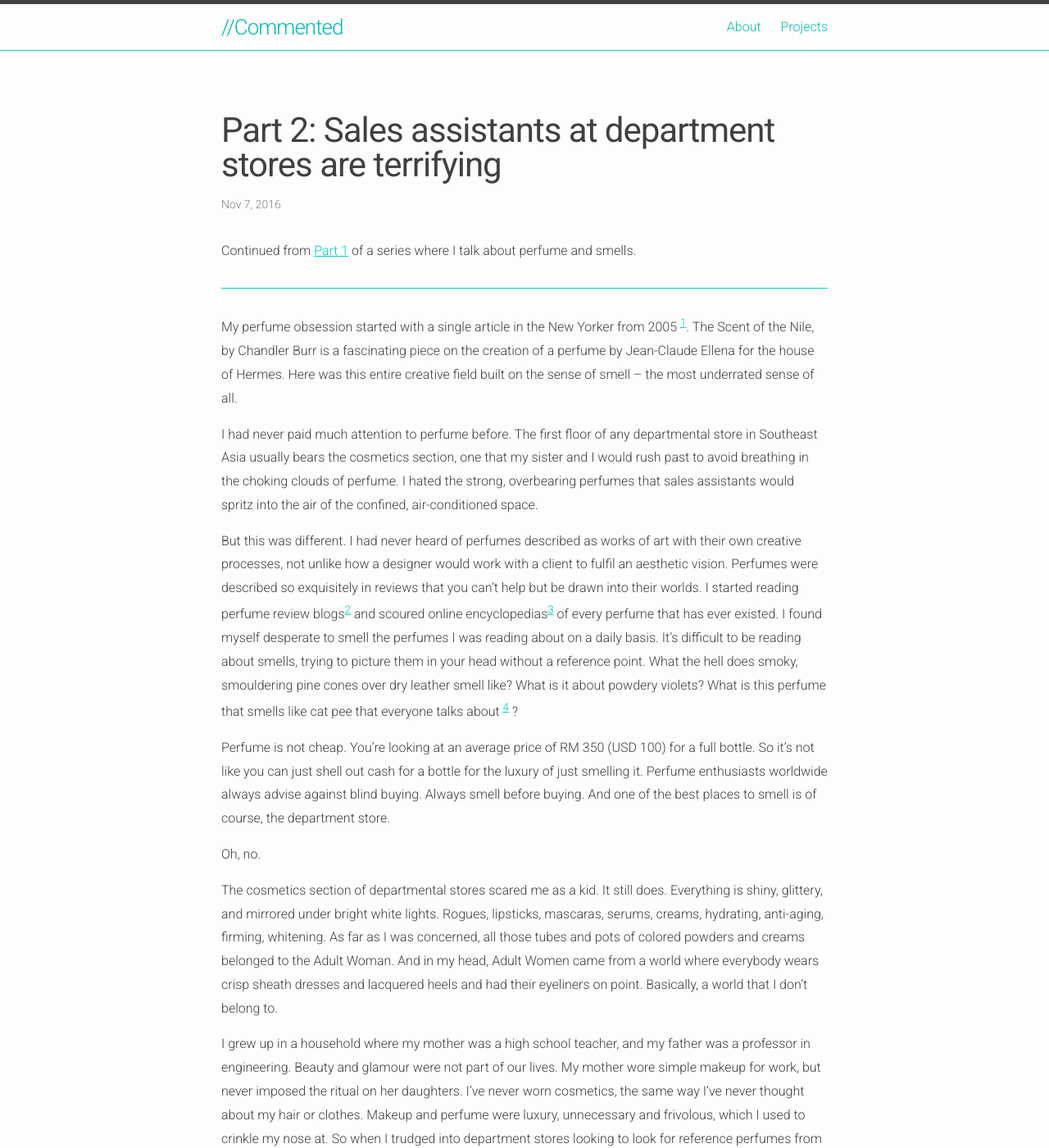
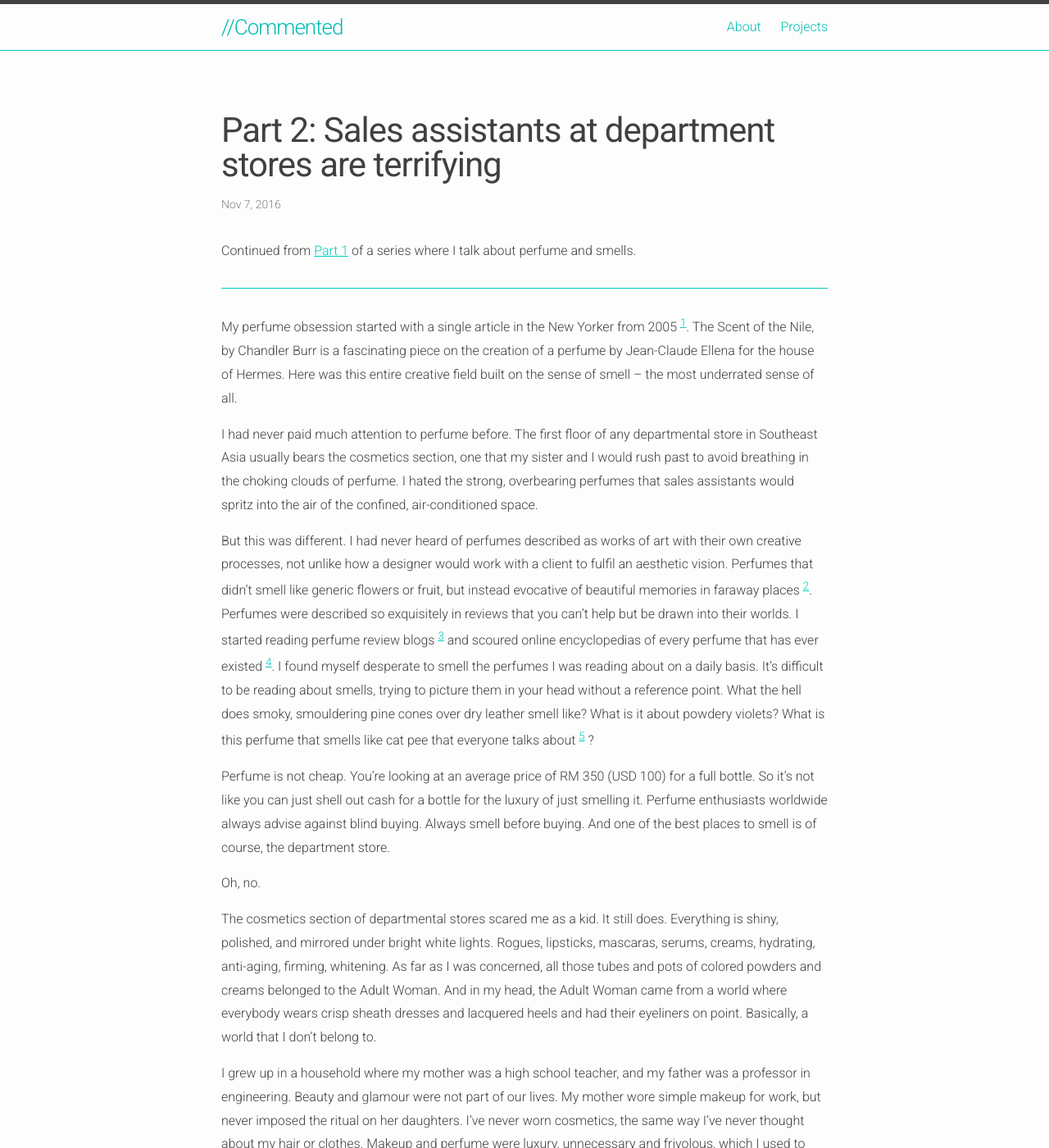
Before and after one commit to piratefsh/piratefsh.github.io, a Jekyll site: the page built from _posts/2016-11-07-department-stores-are-terrifying.markdown, in a window 1280 px wide and 1400 px high. Shown: the whole window at 82% size. Built offline with Jekyll 4.4.1, drawn with Linux system fonts in a browser that asks for light colours; some of the changed text lies outside the part shown.

Commit message:
Update post

```diff
--- a/_posts/2016-11-07-department-stores-are-terrifying.markdown
+++ b/_posts/2016-11-07-department-stores-are-terrifying.markdown
@@ -11,13 +11,13 @@ My perfume obsession started with a single article in the New Yorker from 2005 [
 
 I had never paid much attention to perfume before. The first floor of any departmental store in Southeast Asia usually bears the cosmetics section, one that my sister and I would rush past to avoid breathing in the choking clouds of perfume. I hated the strong, overbearing perfumes that sales assistants would spritz into the air of the confined, air-conditioned space.
 
-But this was different. I had never heard of perfumes described as works of art with their own creative processes, not unlike how a designer would work with a client to fulfil an aesthetic vision. Perfumes were described so exquisitely in reviews that you can’t help but be drawn into their worlds. I started reading perfume review blogs[^2] and scoured online encyclopedias[^3] of every perfume that has ever existed. I found myself desperate to smell the perfumes I was reading about on a daily basis. It’s difficult to be reading about smells, trying to picture them in your head without a reference point. What the hell does smoky, smouldering pine cones over dry leather smell like? What is it about powdery violets? What is this perfume that smells like cat pee that everyone talks about [^6] ?
+But this was different. I had never heard of perfumes described as works of art with their own creative processes, not unlike how a designer would work with a client to fulfil an aesthetic vision. Perfumes that didn't smell like generic flowers or fruit, but instead evocative of beautiful memories in faraway places [^7]. Perfumes were described so exquisitely in reviews that you can’t help but be drawn into their worlds. I started reading perfume review blogs [^2] and scoured online encyclopedias of every perfume that has ever existed [^3]. I found myself desperate to smell the perfumes I was reading about on a daily basis. It’s difficult to be reading about smells, trying to picture them in your head without a reference point. What the hell does smoky, smouldering pine cones over dry leather smell like? What is it about powdery violets? What is this perfume that smells like cat pee that everyone talks about [^6] ?
 
 Perfume is not cheap. You’re looking at an average price of RM 350 (USD 100) for a full bottle. So it’s not like you can just shell out cash for a bottle for the luxury of just smelling it. Perfume enthusiasts worldwide always advise against blind buying. Always smell before buying. And one of the best places to smell is of course, the department store.
 
 Oh, no.
 
-The cosmetics section of departmental stores scared me as a kid. It still does. Everything is shiny, glittery, and mirrored under bright white lights. Rogues, lipsticks, mascaras, serums, creams, hydrating, anti-aging, firming, whitening. As far as I was concerned, all those tubes and pots of colored powders and creams belonged to the Adult Woman. And in my head, Adult Women came from a world where everybody wears crisp sheath dresses and lacquered heels and had their eyeliners on point. Basically, a world that I don’t belong to.
+The cosmetics section of departmental stores scared me as a kid. It still does. Everything is shiny, polished, and mirrored under bright white lights. Rogues, lipsticks, mascaras, serums, creams, hydrating, anti-aging, firming, whitening. As far as I was concerned, all those tubes and pots of colored powders and creams belonged to the Adult Woman. And in my head, the Adult Woman came from a world where everybody wears crisp sheath dresses and lacquered heels and had their eyeliners on point. Basically, a world that I don’t belong to.
 
 I grew up in a household where my mother was a high school teacher, and my father was a professor in engineering. Beauty and glamour were not part of our lives. My mother wore simple makeup for work, but never imposed the ritual on her daughters. I’ve never worn cosmetics, the same way I’ve never thought about my hair or clothes. Makeup and perfume were luxury, unnecessary and frivolous, which I used to crinkle my nose at. So when I trudged into department stores looking to look for reference perfumes from Chanel and Guerlain, I looked about as out of place as you can imagine.
 
@@ -68,7 +68,7 @@ I always try to not draw attention to myself at perfume counters. For the most p
 
 This is literally the conversation I’ve had at least five times this year. This is the exact sort of thing which terrifies me about the cosmetics section of department stores. Grouped in one confined area is everything that is symbolic of femininity. I identify with not one of them, and I am apparently breaking the rules by preferring something that wasn’t made for people of my gender. Needless to say, using makeup and anti-aging cream is neither sufficient nor necessary for you to be female and beautiful men’s colognes can be enjoyed you even if you don’t identify as male. And there are sales assistants that don’t make gendered assumptions. But that’s for another essay.
 
-Perfume was only recently a gendered commodity[^5]. Before the 1900s when perfume was rising as an industry, there was no such thing as “colognes for men” and “perfumes for women.” Perfume was a catchall term for a thing that made you fragrant. The Eau de Cologne was a particular style of perfume, originating from Cologne, Germany [^4]. It was composed of sparkling citruses and aromatic herbs. Men and women alike wore the same scents if they wanted to. An example of this is Jicky by Guerlain, a citrusy, vanilla lavender fragrance that has been compared to cat pee. If anything, I think we can agree that the cat pee accord should be unisex.
+Perfume was only recently a gendered commodity [^5]. Before the 1900s when perfume was rising as an industry, there was no such thing as “colognes for men” and “perfumes for women.” Perfume was a catchall term for a thing that made you fragrant. The Eau de Cologne was a particular style of perfume, originating from Cologne, Germany [^4]. It was composed of sparkling citruses and aromatic herbs. Men and women alike wore the same scents if they wanted to. An example of this is Jicky by Guerlain, a citrusy, vanilla lavender fragrance that has been compared to cat pee. If anything, I think we can agree that the cat pee accord should be unisex.
 
 Much of gendering is also cultural. Where rose is considered a women's scent in the Asian and Western markets, roses are not uncommonly worn by men in the Middle East. You may also frequently smell jasmine, also a traditionally female-associated floral on both Indian men and women. It is unlikely that we are genetically predisposed to scents according to our biological sexes. Personally, I love the smell of tobacco, lavender and soft leather -- all of which are traditionally masculine.
 
```
Also changed, not shown: other parts of _posts/2016-11-07-department-stores-are-terrifying.markdown (+2 -0 lines).
